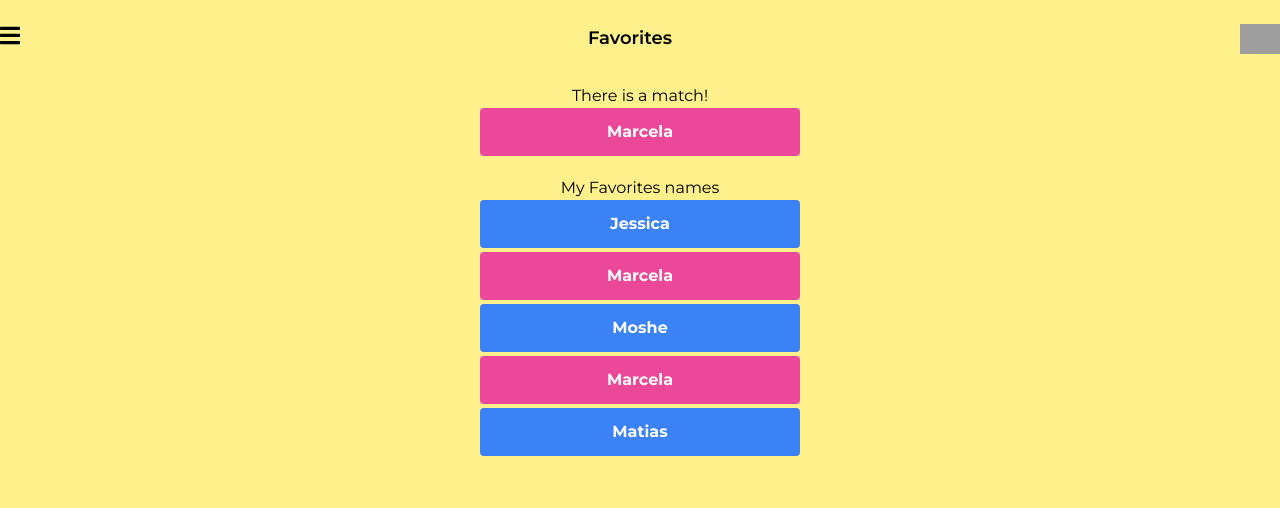
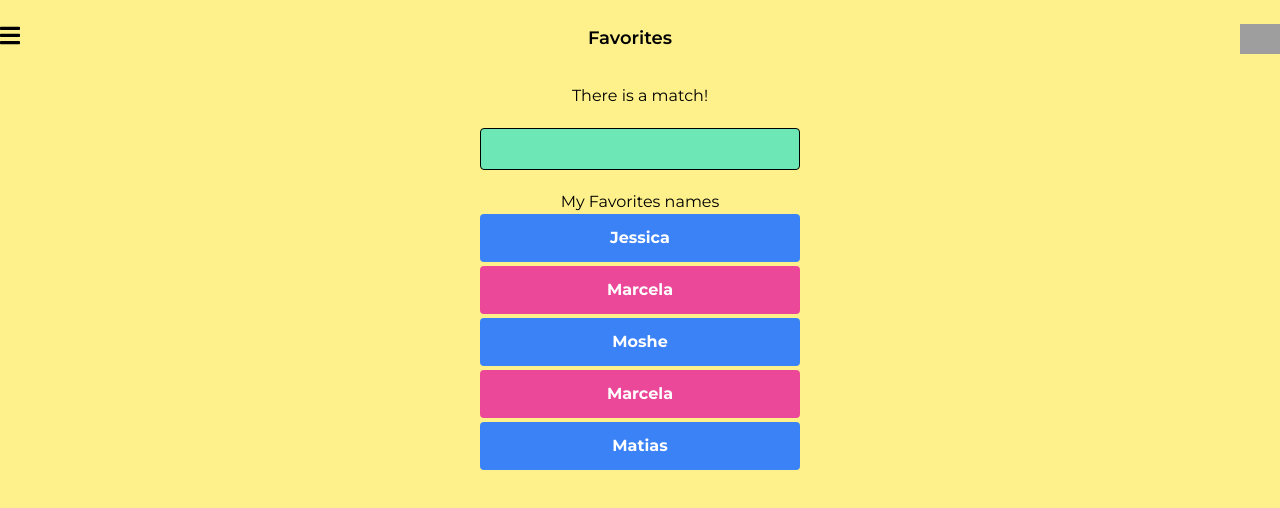
Before and after one commit to jocosiol/babyName-FE, a React (Create React App) app: page /favorites in a window 1280 px wide. Shown: the top 508 px of the page. Built offline with nearby package versions, Linux system fonts and the light colour scheme; grey boxes are pictures that could not be loaded; what tw-elements would draw is missing.

Commit message:
change on favorites

```diff
--- a/src/components/NameCard.jsx
+++ b/src/components/NameCard.jsx
@@ -1,11 +1,7 @@
-import React from 'react'
+import React from "react";
 
 function NameCard(props) {
-    return (
-        <div className="flex flex-col items-center font-semibold bg-emerald-300 border border-black mt-5 py-5 rounded">
-           {props.name}
-        </div>
-    )
+  return <div className="flex flex-col items-center font-semibold bg-emerald-300 border border-black mt-5 py-5  w-3/12 rounded">{props.name}</div>;
 }
 
-export default NameCard
+export default NameCard;
--- a/src/pages/Favorites.jsx
+++ b/src/pages/Favorites.jsx
@@ -1,5 +1,6 @@
 import React from "react";
 import TopBar from "../components/TopBar";
+import NameCard from "../components/NameCard";
 
 function Favorites() {
   return (
@@ -8,8 +9,9 @@ function Favorites() {
         <TopBar name="Favorites" />
         <div className="flex flex-col justify-center items-center mt-5">
           <label className="flex  ">There is a match!</label>
-          <button class="bg-pink-500 hover:bg-pink-700 text-white font-bold py-3 px-24 w-1/4 rounded">Marcela</button>
+          <NameCard></NameCard>
         </div>
+
         <div className="flex flex-col justify-center items-center mt-5">
           <label className="flex  ">My Favorites names</label>
           <button class="bg-blue-500 hover:bg-blue-700 text-white font-bold py-3 px-24 w-1/4 mb-1 rounded">Jessica</button>
```
